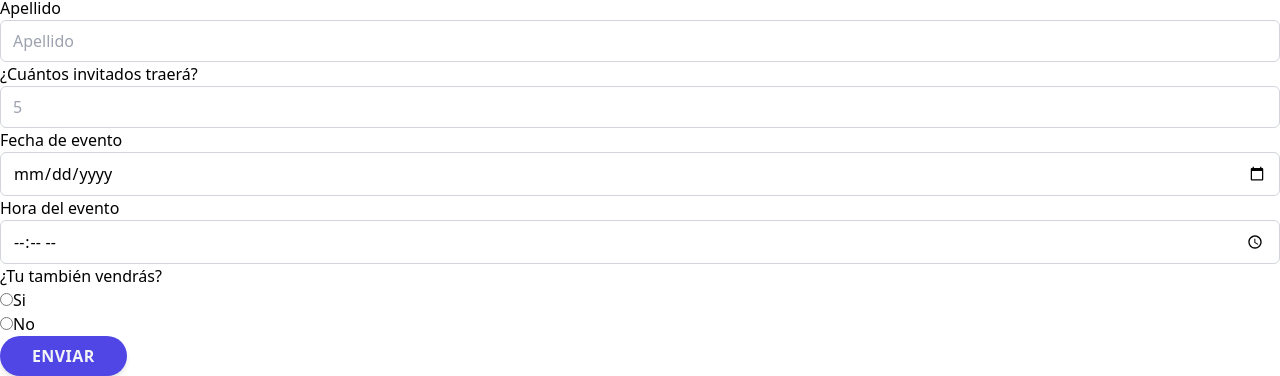
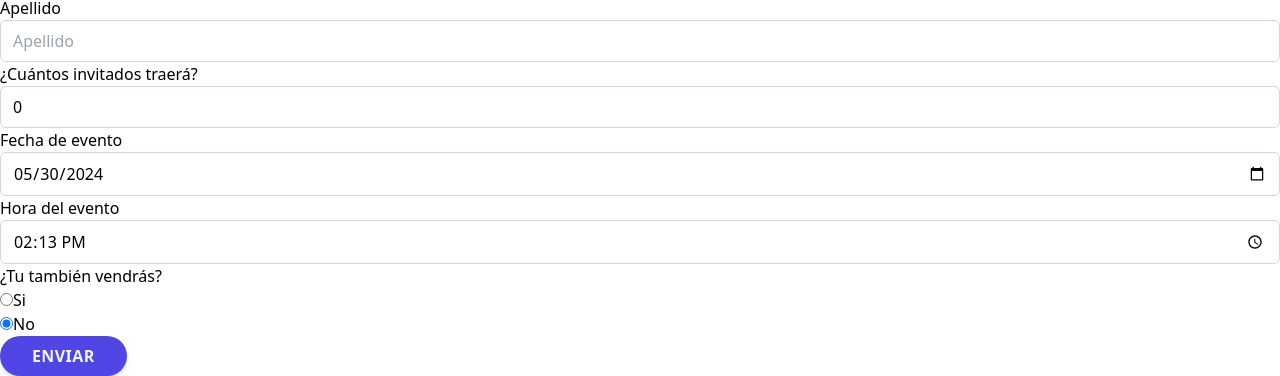
Before and after one commit to AntonioER9/zustand-dashboard, a React (Vite) app: page /dashboard/wedding-invitation in a window 1280 px wide. Shown: the part 850-1226 px from the top of the page. Built offline with nearby package versions, Linux system fonts and the light colour scheme.

Commit message:
implemented store & slice for wedding

```diff
--- a/src/pages/03-slices/WeddingInvitationPage.tsx
+++ b/src/pages/03-slices/WeddingInvitationPage.tsx
@@ -1,8 +1,39 @@
+import { FormEvent } from 'react';
 import { WhiteCard } from '../../components';
+import { useWeddingBoundStore } from '../../stores/wedding';
 
 
 
 export const WeddingInvitationPage = () => {
+
+  const firstName = useWeddingBoundStore(state => state.firstName);
+  const lastName = useWeddingBoundStore(state => state.lastName);
+
+  const setFirstName = useWeddingBoundStore(state => state.setFirstName);
+  const setLastName = useWeddingBoundStore(state => state.setLastName);
+
+  const guestCount = useWeddingBoundStore(state => state.guestCount);
+  const setGuestCount = useWeddingBoundStore(state => state.setGuestCount);
+
+  const eventYYYYMMDD = useWeddingBoundStore(state => state.eventYYYYMMDD());
+  const eventHHMM = useWeddingBoundStore(state => state.eventHHMM());
+
+  const setEventDate = useWeddingBoundStore(state => state.setEventDate);
+  const setEventTime = useWeddingBoundStore(state => state.setEventTime);
+
+  const isConfirmed = useWeddingBoundStore(state => state.isConfirmed);
+  const setIsConfirmed = useWeddingBoundStore(state => state.setIsConfirmed);
+
+  const eventDate = useWeddingBoundStore(state => state.eventDate);
+
+
+  const onSubmit = (event: FormEvent<HTMLFormElement>) => {
+    event.preventDefault();
+
+    console.log({ firstName, lastName, guestCount, eventDate, isConfirmed });
+  }
+
+
   return (
     <>
       <h1>Invitación de Boda</h1>
@@ -11,7 +42,7 @@ export const WeddingInvitationPage = () => {
 
       <WhiteCard className="flex items-center justify-center p-12">
         <div className="mx-auto w-full max-w-[550px]">
-          <form>
+          <form onSubmit={onSubmit}>
             <div className="-mx-3 flex flex-wrap">
               <div className="w-full px-3 sm:w-1/2">
                 <div className="mb-5">
@@ -25,6 +56,8 @@ export const WeddingInvitationPage = () => {
                     name="firstName"
                     id="firstName"
                     placeholder="Primer Nombre"
+                    value={firstName}
+                    onChange={(e) => setFirstName(e.target.value)}
                   />
                 </div>
               </div>
@@ -40,6 +73,8 @@ export const WeddingInvitationPage = () => {
                     name="lastName"
                     id="lastName"
                     placeholder="Apellido"
+                    value={lastName}
+                    onChange={(e) => setLastName(e.target.value)}
                   />
                 </div>
               </div>
@@ -57,6 +92,8 @@ export const WeddingInvitationPage = () => {
                 placeholder="5"
                 min="0"
                 className="w-full appearance-none rounded-md border border-[#e0e0e0] bg-white py-3 px-6 text-base font-medium text-[#6B7280] outline-none focus:border-[#6A64F1] focus:shadow-md"
+                value={guestCount}
+                onChange={(e) => setGuestCount(+e.target.value)}
               />
             </div>
 
@@ -72,6 +109,8 @@ export const WeddingInvitationPage = () => {
                     type="date"
                     name="eventDate"
                     id="eventDate"
+                    value={eventYYYYMMDD}
+                    onChange={(e) => setEventDate(e.target.value)}
                   />
                 </div>
               </div>
@@ -86,6 +125,8 @@ export const WeddingInvitationPage = () => {
                     type="time"
                     name="eventTime"
                     id="eventTime"
+                    value={eventHHMM}
+                    onChange={(e) => setEventTime(e.target.value)}
                   />
                 </div>
               </div>
@@ -102,6 +143,8 @@ export const WeddingInvitationPage = () => {
                     name="isComing"
                     id="radioButton1"
                     className="h-5 w-5"
+                    checked={isConfirmed}
+                    onChange={() => setIsConfirmed(true)}
                   />
                   <label
                     className="pl-3 text-base font-medium text-[#07074D]"
@@ -115,6 +158,8 @@ export const WeddingInvitationPage = () => {
                     name="isComing"
                     id="radioButton2"
                     className="h-5 w-5"
+                    checked={!isConfirmed}
+                    onChange={() => setIsConfirmed(false)}
                   />
                   <label
                     className="pl-3 text-base font-medium text-[#07074D]"
--- a/src/stores/wedding/date.slice.ts
+++ b/src/stores/wedding/date.slice.ts
@@ -25,7 +25,7 @@ export const createDateSlice: StateCreator<DateSlice> = (set, get) => ({
 
 
   eventHHMM: () => {
-    const hours = get().eventDate.getHours().toString().padStart(2, '0');
+    const hours = get().eventDate.getHours().toString().padStart(2, '0'); //01 si fueran las 1 am
     const minutes = get().eventDate.getMinutes().toString().padStart(2, '0');
 
     return `${hours}:${minutes}`;
```
Also changed, not shown: src/stores/wedding/confirmation.slice.ts (+0 -8 lines).
